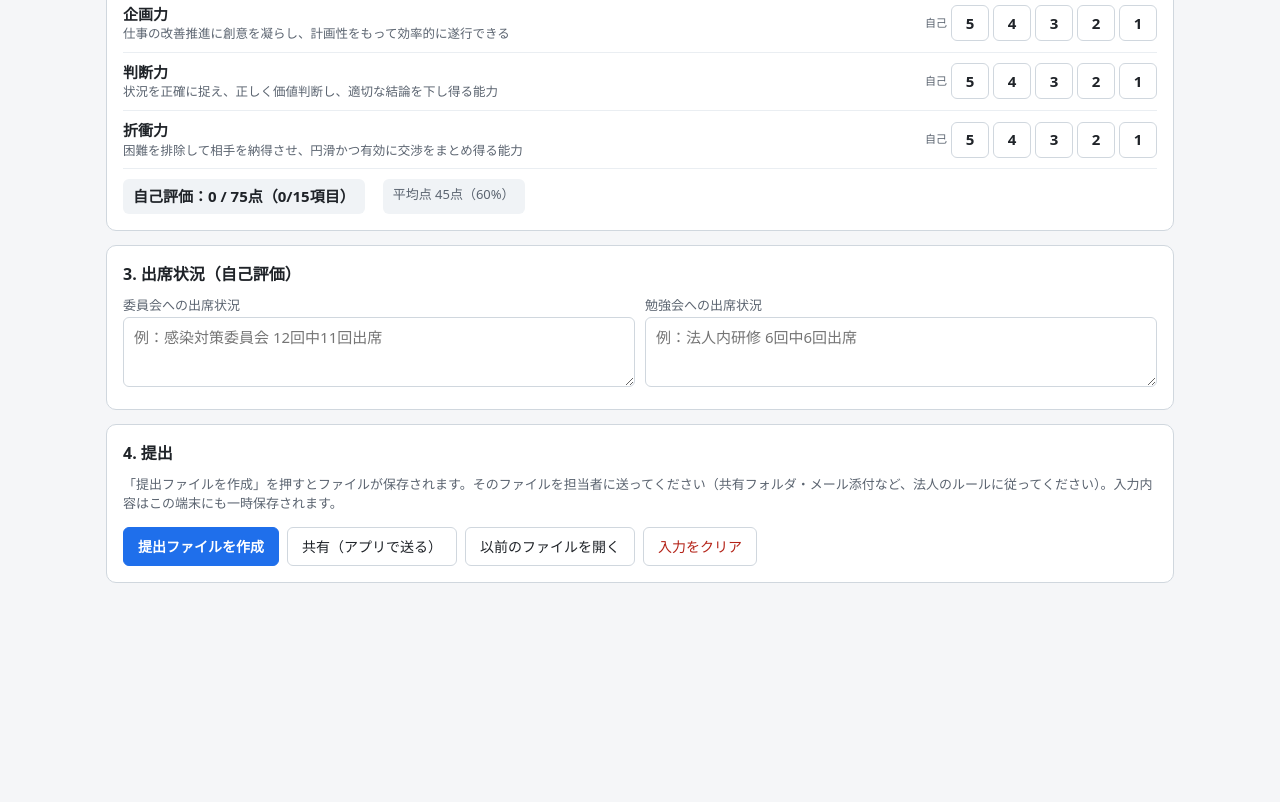
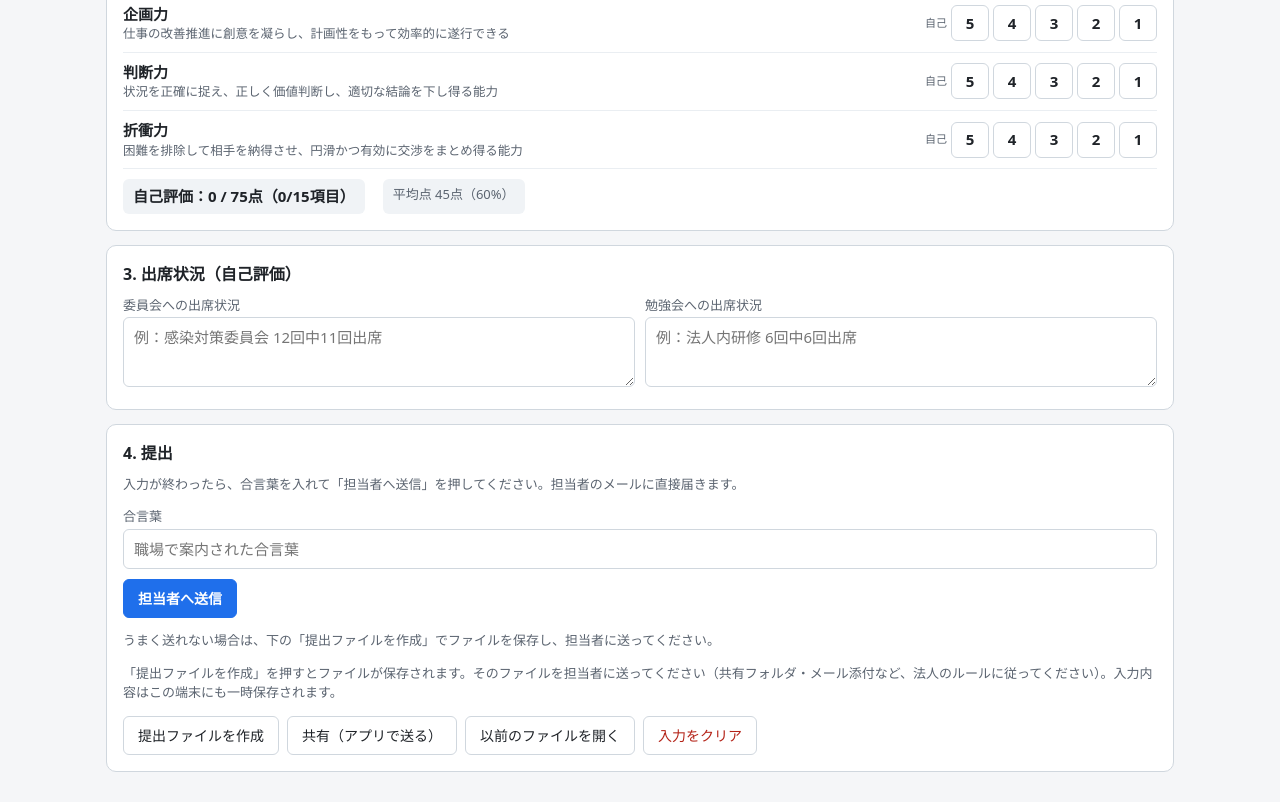
Before and after one commit to JeysHub/jinji-kohka, a plain HTML site: page index.html in a window 1280 px wide. Shown: the part 1086-1888 px from the top of the page. Before the commit the page ends 1699 px from the top, so only its background shows below. Drawn offline with Linux system fonts and the light colour scheme.

Commit message:
メール送信先（Apps ScriptのURL）を設定
Co-Authored-By: Claude Opus 5.5 <noreply@anthropic.com>
Claude-Session: https://claude.ai/code/session_01ErVcnqDJBaY6X17bnQpf1M

```diff
--- a/index.html
+++ b/index.html
@@ -205,7 +205,7 @@ const N = ITEMS.filter(i=>i.k).length; // 15
 const MAX = N*5; // 75
 const FORMAT = "jinji-kohka-3";
 // 送信先：Google Apps Script のウェブアプリURL（gas/Code.gs を参照）。空なら送信ボタンは表示しない。
-const SUBMIT_URL = "";
+const SUBMIT_URL = "https://script.google.com/macros/s/AKfycbzOHOZSnPHZlieCk_pWBmXGjAFFJTfv5ULmw7sofIEqq4QJs-9JWsQtlDVPoTFhZ__o/exec";
 const LS_STAFF = "jk3.staff", LS_MGR = "jk3.mgr";
 
 const $ = id => document.getElementById(id);
```
